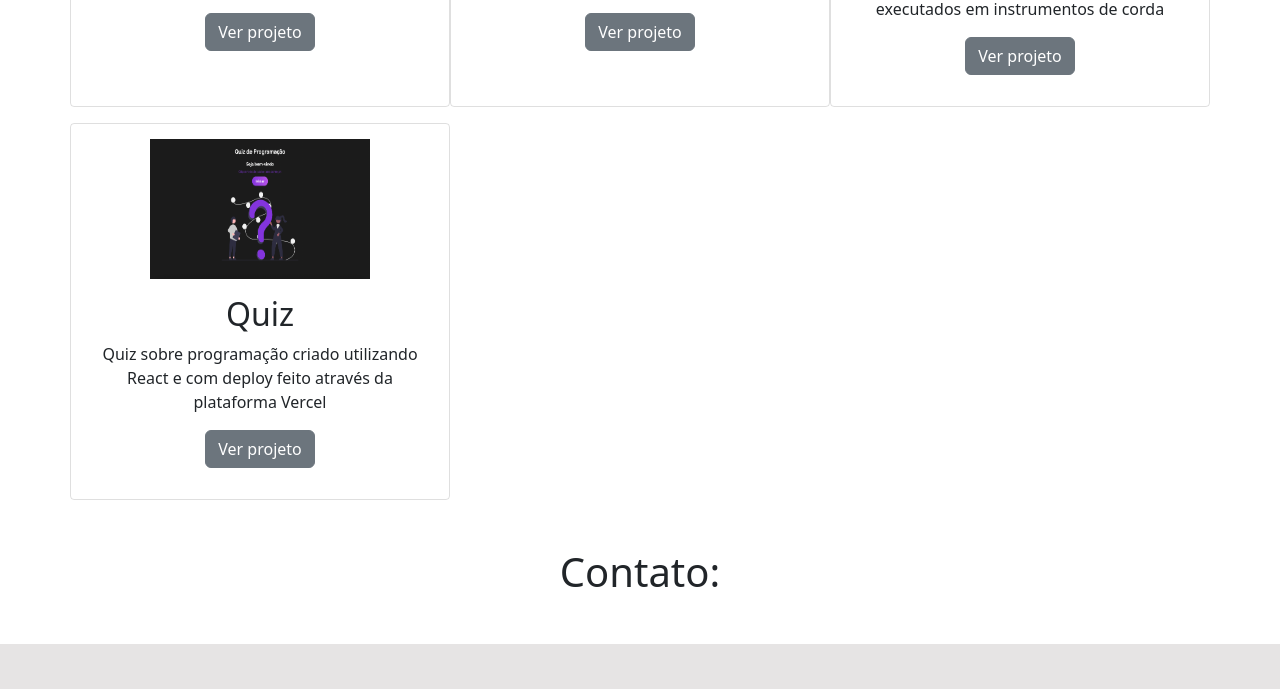
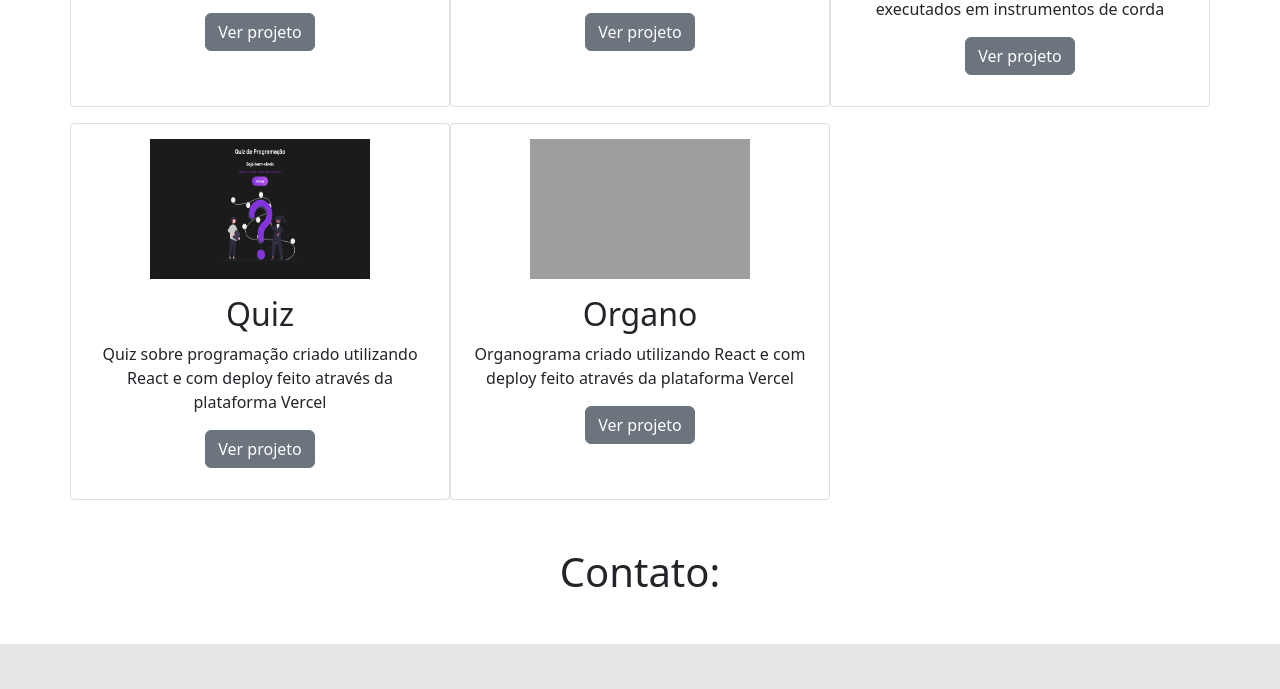
Before and after one commit to marcosviniciusnogueira/portfolio, a plain HTML site: page index.html in a window 1280 px wide. Shown: the part 2514-3203 px from the top of the page. Drawn offline with nearby package versions, Linux system fonts and the light colour scheme; grey boxes are pictures that could not be loaded.

Commit message:
Portfólio Fevereiro 2023

```diff
--- a/index.html
+++ b/index.html
@@ -121,6 +121,12 @@
           <p>Quiz sobre programação criado utilizando React e com deploy feito através da plataforma Vercel</p>
           <p><a href="https://codingquiz.vercel.app/" target="_blank" class="btn btn-secondary">Ver projeto</a></p>
         </div>
+        <div class="col-lg-4 col-md-6 text-center mt-3 projetos-body">
+          <img id="organo-img" class="bd-placeholder-img projetos-img" src="./img/organo.png" alt="Projeto 8 - Organo">
+          <h2 class="fw-normal mt-3">Organo</h2>
+          <p>Organograma criado utilizando React e com deploy feito através da plataforma Vercel</p>
+          <p><a href="https://organo-marcosviniciusnogueira.vercel.app/" target="_blank" class="btn btn-secondary">Ver projeto</a></p>
+        </div>
       </div>
     </section>
     <!-- Contato -->
```
Also changed, not shown: 1 other file.
